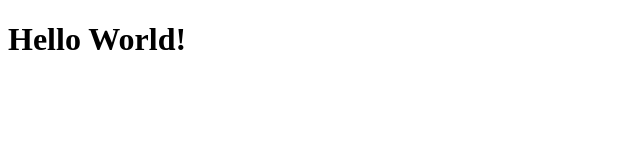
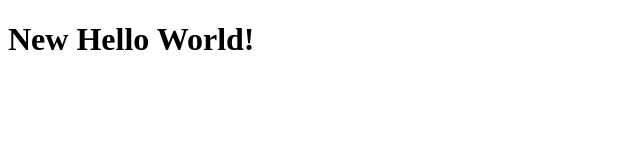
Before and after one commit to regina-etuknwa/practice, a plain HTML site: page index.html in a window 1280 px wide. Shown: the whole page, without its empty margins (0-640 px from the left). Drawn offline with Linux system fonts and the light colour scheme.

Commit message:
second save

```diff
--- a/index.html
+++ b/index.html
@@ -7,6 +7,6 @@
     <title>Document</title>
 </head>
 <body>
-    <h1>Hello World!</h1>
+    <h1>New Hello World!</h1>
 </body>
 </html>
```
